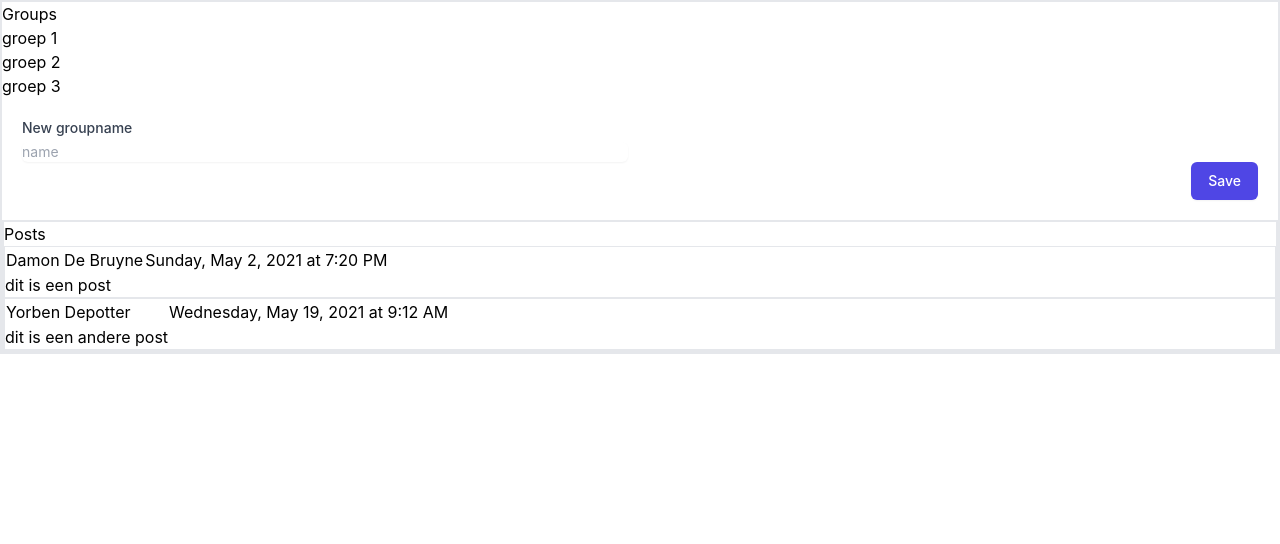
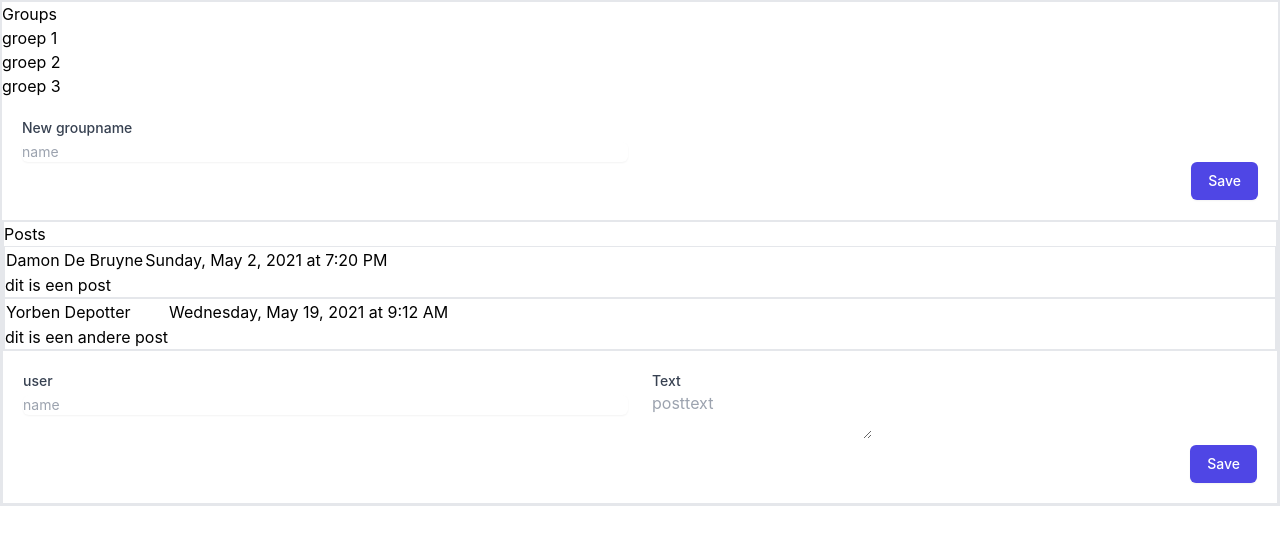
Before and after one commit to DamonDeBruyne/frontendweb-karine-2122-DamonDeBruyne, a React (Create React App) app: page / in a window 1280 px wide. Shown: the top 544 px of the page. Built offline with nearby package versions, Linux system fonts and the light colour scheme.

Commit message:
add form post

```diff
--- a/package.json
+++ b/package.json
@@ -13,6 +13,7 @@
     "react-dom": "^17.0.2",
     "react-hook-form": "^7.22.4",
     "react-icons": "^4.4.0",
+    "react-id-generator": "^3.0.2",
     "react-router": "^5.2.1",
     "react-router-dom": "^5.3.0",
     "react-scripts": "4.0.3",
--- a/src/components/AddGroupForm.jsx
+++ b/src/components/AddGroupForm.jsx
@@ -16,7 +16,7 @@ export default function AddGroupForm( {onSaveGroup = (f)=>f }){
       <div className='grid grid-cols-6 gap-6'>
         <div className='col-span-6 sm:col-span-3'>
           <label htmlFor='name'>New groupname</label>
-        <input  type='text' placeholder='name' id='name' value={name} required />
+          <input type='text' placeholder='name' id='name' value={name} onChange={(e)=>setName(e.target.value)} required />
         </div>
       </div>
       <div className='col-span-6 sm:col-span-3'>
--- /dev/null
+++ b/src/components/AddPostForm.jsx
@@ -0,0 +1,34 @@
+import { useState } from "react";
+
+
+export default function AddPostForm( {groups_id,onSavePost = (f)=>f }){
+  const [user_id, setUser] = useState('');
+  const [description, setDescription] = useState('');
+
+  const handleSubmit = (e) => {
+    e.preventDefault();
+    onSavePost(user_id,description,groups_id);
+    setUser('');
+    setDescription('');
+  };
+
+  return(
+    <form onSubmit={handleSubmit} className='m-5'>
+    <div className='grid grid-cols-6 gap-6'>
+      <div className='col-span-6 sm:col-span-3'>
+        <label htmlFor='user'>user</label>
+        <input  type='text' placeholder='name' id='user' value={user_id} onChange={(e)=>setUser(e.target.value)} required />
+      </div>
+      <div className='col-span-6 sm:col-span-3'>
+        <label htmlFor='description'>Text</label>
+        <textarea placeholder='posttext' id='description' value={description} onChange={(e)=>setDescription(e.target.value)} required />
+      </div>
+    </div>
+    <div className='col-span-6 sm:col-span-3'>
+      <div className='flex justify-end'>
+        <button type='submit'>Save</button>
+      </div>
+    </div>
+  </form>
+  );
+}
--- a/src/components/GroupsList.jsx
+++ b/src/components/GroupsList.jsx
@@ -1,7 +1,8 @@
 
-import {React,useState} from "react";
+import {React,useState,useId} from "react";
 import { GROUP_DATA,POST_DATA } from "../mock-data";
 import AddGroupForm from "./AddGroupForm";
+import AddPostForm from "./AddPostForm";
 import PostList from "./PostList";
 
 
@@ -13,16 +14,35 @@ const Group = ({ name,onSelect }) => {
   );
 };
 
-
-
 export default function GroupsList( ) {
   const [selectedGroup,setSelectedGroup] = useState(GROUP_DATA[0].id)
   const [groups,setGroups]=useState(GROUP_DATA);
-  const posts = POST_DATA.filter(post=>post.group_id===selectedGroup);
+  const [posts, setPosts] = useState(POST_DATA.filter(post=>post.group_id===selectedGroup));
 
   const createGroup =(name)=>{
-    const newGroup=[name];
+    const id='1';
+    const newGroup=[
+      {
+        id,
+        name
+      },...groups];
+      console.log(newGroup);
     setGroups(newGroup);
+  }
+
+  const createPost=(user_id,description,group_id)=>{
+    const post_date = new Date();
+    const id='1';
+    const newPost =[
+      {
+      id,
+      user_id,
+      group_id,
+      description,
+      post_date
+    },...posts];
+    console.log(newPost)
+    setPosts(newPost);
   }
 
   return (
@@ -36,6 +56,7 @@ export default function GroupsList( ) {
       </div>
       <div class = 'border'>
         <PostList posts={posts}/>
+        <AddPostForm groupsId={selectedGroup} onSavePost={createPost}/>
       </div>
     </div>
   );
```
Also changed, not shown: 1 other file (tests, documents, lock files or other folders). Lines whose indentation alone changed are shown as unchanged.
